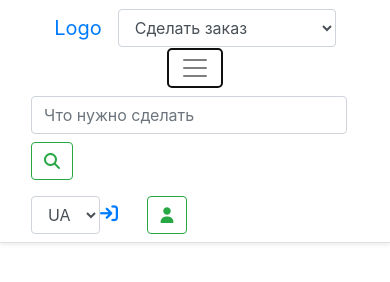
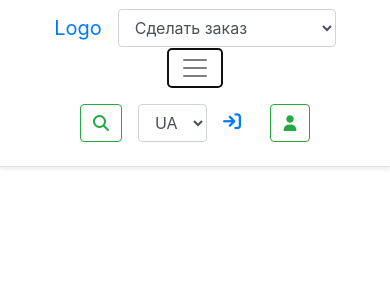
Before and after one commit to Mitridat78/Service_order, a plain HTML site: page index.html in a window 390 px wide. Both pictures are taken after a click on the button "Toggle navigation". Drawn offline with nearby package versions, Linux system fonts and the light colour scheme.

Commit message:
project service order

```diff
--- a/css/styles.css
+++ b/css/styles.css
@@ -2,6 +2,7 @@
 body {
   font-size: 18px;
 }
+
 /*.my-body {
   background-color: rgb(241, 241, 241);
 }
--- a/index.html
+++ b/index.html
@@ -19,7 +19,7 @@
 <body>
     <header>
         <div class="container-fluid border-bottom shadow-sm">
-            <nav class="navbar navbar-expand-md justify-content-sm-between justify-content-center ml-0 ml-lg-5 ">
+            <nav class="navbar navbar-expand-md justify-content-sm-between justify-content-center ml-0 ml-lg-5">
                 <a class="navbar-brand" href="#">Logo</a>
                 <div class="form-inline ml-0 ml-lg-0 ml-xl-5">
                     <select class="form-control" id="sel1">
@@ -28,19 +28,21 @@
                         <option>Курьерские услуги</option>
                         <option>Дизайнерские услуги</option>
                         <option>Работы по дому</option>
+                        <option>Услуги няни</option>
+                        <option>Ремонт техники</option>
                     </select>
                 </div>
                 <button class="navbar-toggler navbar-light d-md-none" type="button" data-toggle="collapse" data-target="#collapsibleNavId" aria-controls="collapsibleNavId"
                     aria-expanded="false" aria-label="Toggle navigation">
                     <span class="navbar-toggler-icon"></span>
                 </button>
-                <div class="collapse navbar-collapse nav flex-row" id="collapsibleNavId">
-                    <form class="form-inline my-sm-2 my-2 ml-0 ml-xl-5 ml-lg-0 mr-auto my-md-0 my-lg-0">
-                        <input class="form-control" type="text" placeholder="Что нужно сделать">
+                <div class="collapse navbar-collapse nav flex-row justify-content-sm-between justify-content-center" id="collapsibleNavId">
+                    <form class="form-inline my-sm-2 my-2 ml-0 ml-xl-5 ml-lg-0 mr-3 mr-md-auto my-md-0 my-lg-0">
+                        <input class="form-control d-none d-sm-inline" type="text" placeholder="Что нужно сделать">
                         <button class="btn btn-outline-success d-md-none d-sm-none d-none d-lg-none d-xl-inline mr-2 my-sm-0" type="submit">Найти</button>
                         <button class="btn btn-outline-success d-xl-none my-2 my-sm-0" type="submit"><i class="fa-solid fa-magnifying-glass"></i></button>
                     </form>
-                    <div class="form-inline mr-md-1 mr-lg-4 ml-0">
+                    <div class="form-inline mr-3 mr-md-2 mr-lg-4 ml-0">
                         <select class="form-control" id="sel1">
                             <option>UA</option>
                             <option>EN</option>
```
